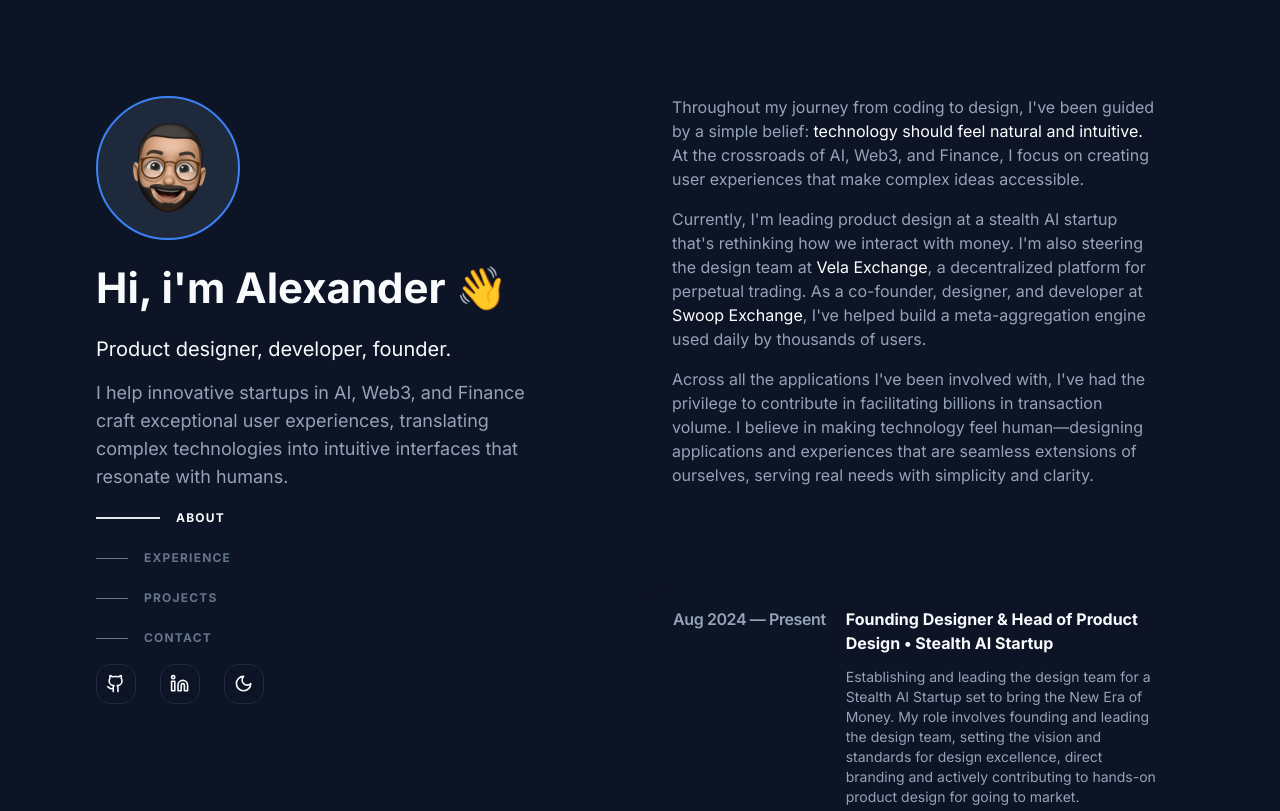
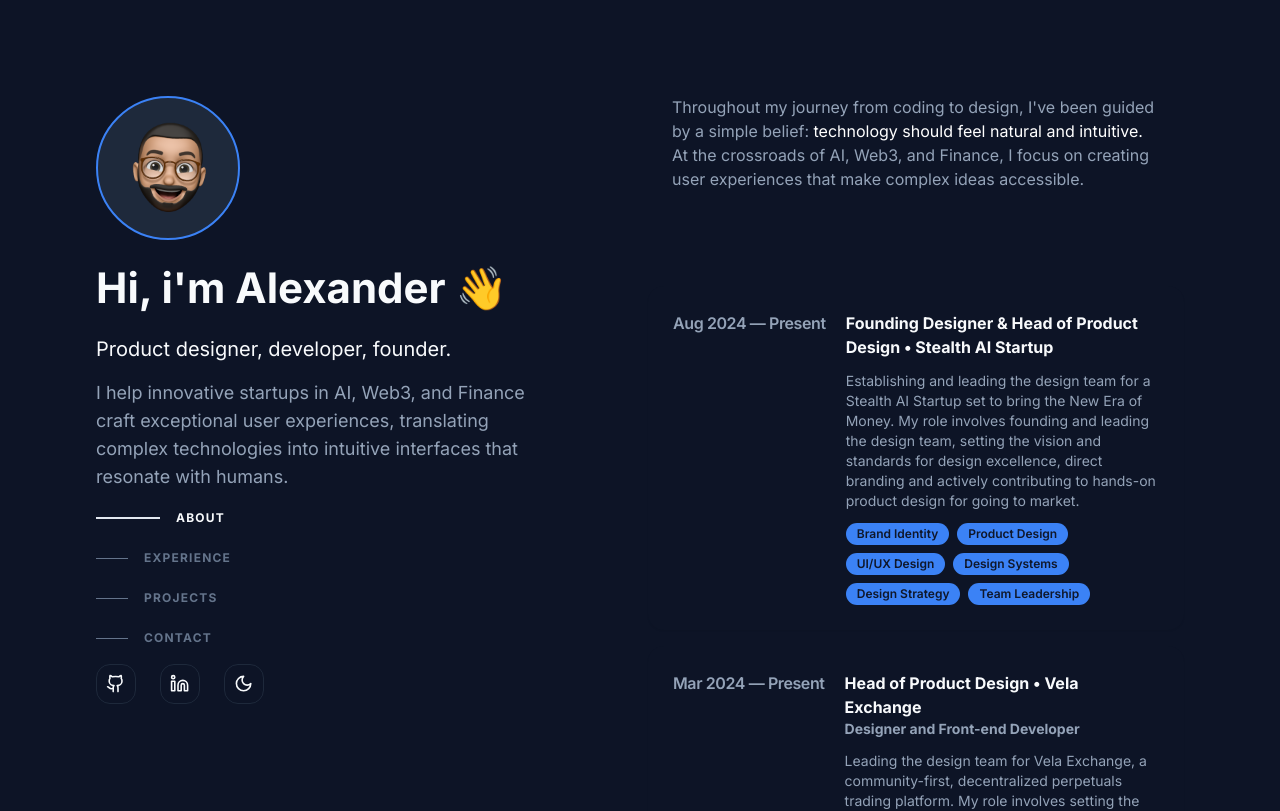
Before and after one commit to SharmaKabir/pfolio, a Next.js app: page / in a window 1280 px wide. Shown: the top 811 px of the page. Built offline with nearby package versions, Linux system fonts and the light colour scheme.

Commit message:
fix link and buttons

```diff
--- a/app/layout.tsx
+++ b/app/layout.tsx
@@ -6,35 +6,35 @@
 
 const inter = Inter({ subsets: ["latin"] });
 
-export const metadata: Metadata = {
-  metadataBase: new URL("https://meikopoulos.com"),
-  alternates: {
-    canonical: "https://meikopoulos.com",
-  },
-  title: "Alexander Meikopoulos - Product Designer in AI, Web3, and Finance",
-  description:
-    "Alexander Meikopoulos is a Product designer, developer & founder.",
-  keywords:
-    "Alexander Meikopoulos, Product Designer, AI, Web3, Finance, User Experience, UI/UX Design, Design Systems, Front-end Development, Decentralized Finance, DeFi, Swoop Exchange, Vela Exchange, Stealth AI Startup, Technology, Innovation, Human-Centered Design",
-  openGraph: {
-    locale: "en_US",
-    siteName: "Alexander Meikopoulos",
-    type: "website",
-    title: "Alexander Meikopoulos",
-    description:
-      "Alexander Meikopoulos is a Product designer, developer & founder.",
-    url: "https://meikopoulos.com",
-    images: [
-      {
-        url: "./og-large-meik-2.jpg",
-      },
-    ],
-  },
-  twitter: {
-    card: "summary_large_image",
-    title: "Alexander Meikopoulos",
-  },
-};
+// export const metadata: Metadata = {
+//   metadataBase: new URL("https://meikopoulos.com"),
+//   alternates: {
+//     canonical: "https://meikopoulos.com",
+//   },
+//   title: "Alexander Meikopoulos - Product Designer in AI, Web3, and Finance",
+//   description:
+//     "Alexander Meikopoulos is a Product designer, developer & founder.",
+//   keywords:
+//     "Alexander Meikopoulos, Product Designer, AI, Web3, Finance, User Experience, UI/UX Design, Design Systems, Front-end Development, Decentralized Finance, DeFi, Swoop Exchange, Vela Exchange, Stealth AI Startup, Technology, Innovation, Human-Centered Design",
+//   openGraph: {
+//     locale: "en_US",
+//     siteName: "Alexander Meikopoulos",
+//     type: "website",
+//     title: "Alexander Meikopoulos",
+//     description:
+//       "Alexander Meikopoulos is a Product designer, developer & founder.",
+//     url: "https://meikopoulos.com",
+//     images: [
+//       {
+//         url: "./og-large-meik-2.jpg",
+//       },
+//     ],
+//   },
+//   twitter: {
+//     card: "summary_large_image",
+//     title: "Alexander Meikopoulos",
+//   },
+// };
 
 export default function RootLayout({
   children,
--- a/components/About.tsx
+++ b/components/About.tsx
@@ -19,38 +19,8 @@
           At the crossroads of AI, Web3, and Finance, I focus on creating user
           experiences that make complex ideas accessible.
         </p>
-        <p className="text-start  text-muted-foreground lg:px-6">
-          Currently, I'm leading product design at a stealth AI startup that's
-          rethinking how we interact with money. I'm also steering the design
-          team at{" "}
-          <a
-            className="no-wrap text-primary dark:text-white"
-            href="https://vela.exchange"
-            target="blank"
-            rel="noopener noreferrer"
-          >
-            Vela Exchange
-          </a>
-          , a decentralized platform for perpetual trading. As a co-founder,
-          designer, and developer at{" "}
-          <a
-            className="no-wrap text-primary dark:text-white"
-            href="https://swoop.exchange"
-            target="blank"
-            rel="noopener noreferrer"
-          >
-            Swoop Exchange
-          </a>
-          , I've helped build a meta-aggregation engine used daily by thousands
-          of users.
-        </p>
-        <p className="text-start text-muted-foreground lg:px-6">
-          Across all the applications I've been involved with, I've had the
-          privilege to contribute in facilitating billions in transaction
-          volume. I believe in making technology feel human—designing
-          applications and experiences that are seamless extensions of
-          ourselves, serving real needs with simplicity and clarity.
-        </p>
+
+
       </div>
     </section>
   );
--- a/components/Contact.tsx
+++ b/components/Contact.tsx
@@ -22,7 +22,7 @@
       </div>
       <div className="flex flex-row justify-center items-center gap-4 lg:px-6 mb-4">
         <a
-          href="mailto:alexander@meikopoulos.com"
+          href="mailto:SHARMAKABIR204@GMAIL.COM"
           target="_blank"
           rel="noopener noreferrer"
           className="hover:cursor-pointer w-full"
--- a/components/Nav.tsx
+++ b/components/Nav.tsx
@@ -85,7 +85,7 @@
       <ul className="flex flex-row gap-6 mt-6 lg:mt-0">
         <Button variant="outline" size="icon">
           <a
-            href="https://github.com/0xAlexander"
+            href="https://github.com/SharmaKabir"
             target="_blank"
             rel="noopener noreferrer"
           >
@@ -94,7 +94,7 @@
         </Button>
         <Button variant="outline" size="icon">
           <a
-            href="https://linkedin.com/in/0xAlexander"
+            href="https://linkedin.com/in/kabir21sharma"
             target="_blank"
             rel="noopener noreferrer"
           >
```
Also changed, not shown: 1 other file (tests, documents, lock files or other folders).
